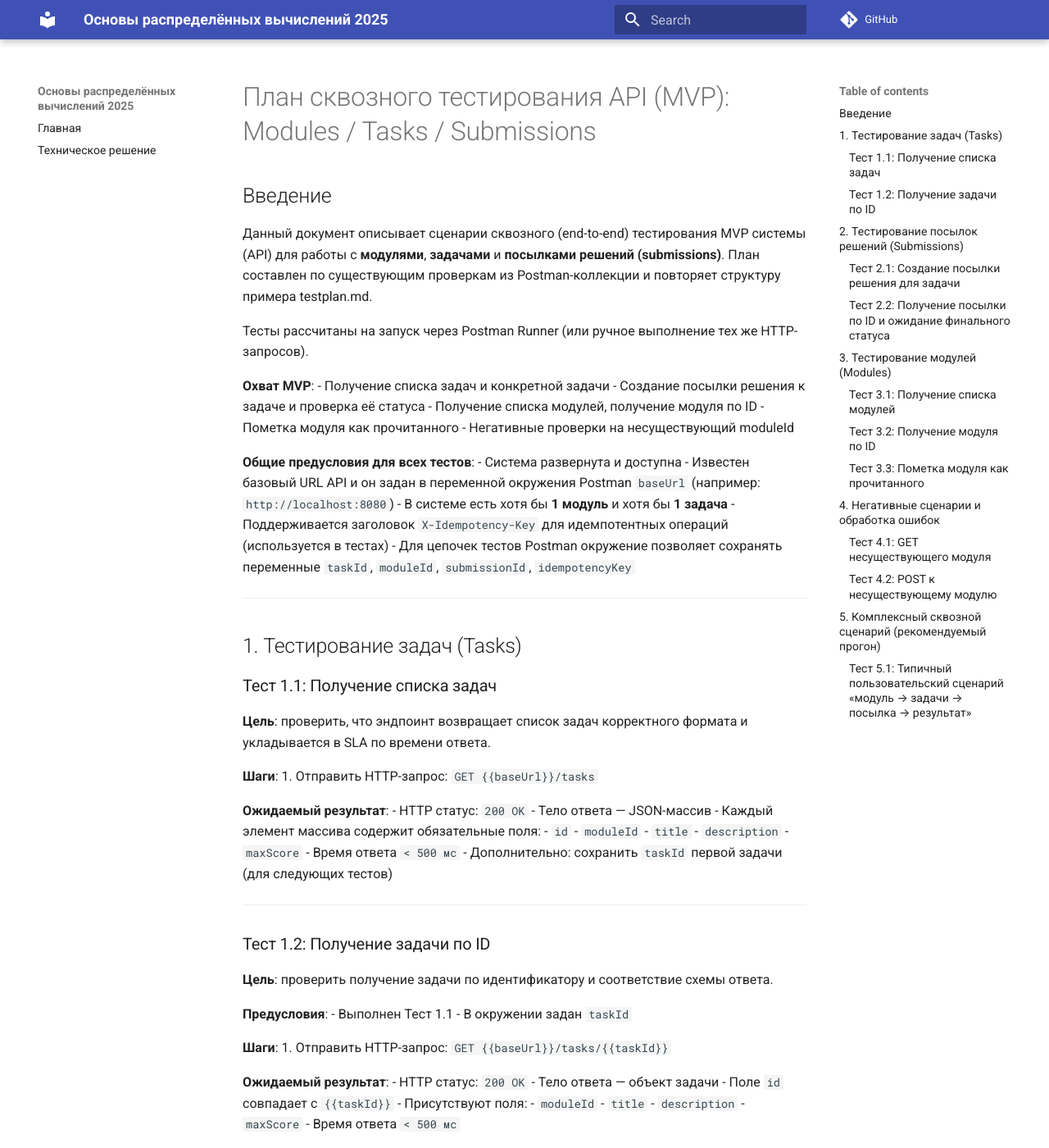
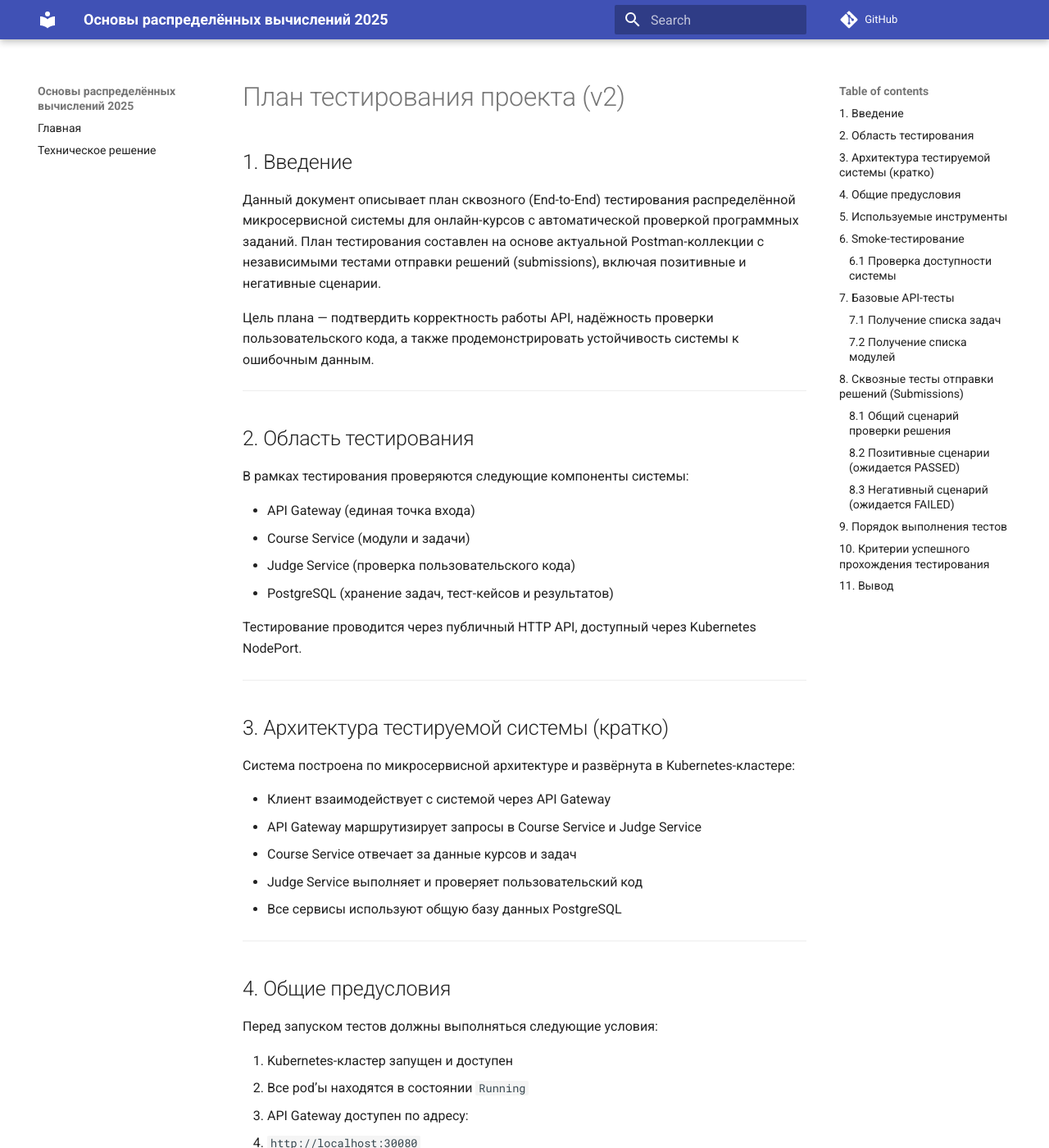
Before and after one commit to spbu-ds-practicum-2025/micro-rest, an MkDocs documentation site: the page built from docs/testplan_project.md, in a window 1280 px wide and 1400 px high. Shown: the whole window at 82% size. Built offline with MkDocs 1.6.1 and Material for MkDocs 9.7.7, drawn with Linux system fonts in a browser that asks for light colours; comment, search, counter and statistics services are not loaded; some of the changed text lies outside the part shown.

Commit message:
New test  plan

````diff
--- a/docs/testplan_project.md
+++ b/docs/testplan_project.md
@@ -1,286 +1,201 @@
-# План сквозного тестирования API (MVP): Modules / Tasks / Submissions
+# План тестирования проекта (v2)
 
-## Введение
+## 1. Введение
 
-Данный документ описывает сценарии сквозного (end-to-end) тестирования MVP системы (API) для работы с **модулями**, **задачами** и **посылками решений (submissions)**. План составлен по существующим проверкам из Postman-коллекции и повторяет структуру примера testplan.md.
+Данный документ описывает план сквозного (End-to-End) тестирования распределённой микросервисной системы для онлайн-курсов с автоматической проверкой программных заданий. План тестирования составлен на основе актуальной Postman-коллекции с независимыми тестами отправки решений (submissions), включая позитивные и негативные сценарии.
 
-Тесты рассчитаны на запуск через Postman Runner (или ручное выполнение тех же HTTP-запросов).
-
-**Охват MVP**:
-- Получение списка задач и конкретной задачи
-- Создание посылки решения к задаче и проверка её статуса
-- Получение списка модулей, получение модуля по ID
-- Пометка модуля как прочитанного
-- Негативные проверки на несуществующий moduleId
-
-**Общие предусловия для всех тестов**:
-- Система развернута и доступна
-- Известен базовый URL API и он задан в переменной окружения Postman `baseUrl` (например: `http://localhost:8080`)
-- В системе есть хотя бы **1 модуль** и хотя бы **1 задача**
-- Поддерживается заголовок `X-Idempotency-Key` для идемпотентных операций (используется в тестах)
-- Для цепочек тестов Postman окружение позволяет сохранять переменные `taskId`, `moduleId`, `submissionId`, `idempotencyKey`
+Цель плана — подтвердить корректность работы API, надёжность проверки пользовательского кода, а также продемонстрировать устойчивость системы к ошибочным данным.
 
 ---
 
-## 1. Тестирование задач (Tasks)
+## 2. Область тестирования
 
-### Тест 1.1: Получение списка задач
+В рамках тестирования проверяются следующие компоненты системы:
 
-**Цель**: проверить, что эндпоинт возвращает список задач корректного формата и укладывается в SLA по времени ответа.
+* API Gateway (единая точка входа)
+* Course Service (модули и задачи)
+* Judge Service (проверка пользовательского кода)
+* PostgreSQL (хранение задач, тест-кейсов и результатов)
 
-**Шаги**:
-1. Отправить HTTP-запрос:
-   ```
-   GET {{baseUrl}}/tasks
-   ```
-
-**Ожидаемый результат**:
-- HTTP статус: `200 OK`
-- Тело ответа — JSON-массив
-- Каждый элемент массива содержит обязательные поля:
-  - `id`
-  - `moduleId`
-  - `title`
-  - `description`
-  - `maxScore`
-- Время ответа `< 500 мс`
-- Дополнительно: сохранить `taskId` первой задачи (для следующих тестов)
+Тестирование проводится через публичный HTTP API, доступный через Kubernetes NodePort.
 
 ---
 
-### Тест 1.2: Получение задачи по ID
+## 3. Архитектура тестируемой системы (кратко)
 
-**Цель**: проверить получение задачи по идентификатору и соответствие схемы ответа.
+Система построена по микросервисной архитектуре и развёрнута в Kubernetes-кластере:
 
-**Предусловия**:
-- Выполнен Тест 1.1
-- В окружении задан `taskId`
-
-**Шаги**:
-1. Отправить HTTP-запрос:
-   ```
-   GET {{baseUrl}}/tasks/{{taskId}}
-   ```
-
-**Ожидаемый результат**:
-- HTTP статус: `200 OK`
-- Тело ответа — объект задачи
-- Поле `id` совпадает с `{{taskId}}`
-- Присутствуют поля:
-  - `moduleId`
-  - `title`
-  - `description`
-  - `maxScore`
-- Время ответа `< 500 мс`
+* Клиент взаимодействует с системой через API Gateway
+* API Gateway маршрутизирует запросы в Course Service и Judge Service
+* Course Service отвечает за данные курсов и задач
+* Judge Service выполняет и проверяет пользовательский код
+* Все сервисы используют общую базу данных PostgreSQL
 
 ---
 
-## 2. Тестирование посылок решений (Submissions)
+## 4. Общие предусловия
 
-### Тест 2.1: Создание посылки решения для задачи
+Перед запуском тестов должны выполняться следующие условия:
 
-**Цель**: проверить создание новой посылки к задаче и корректность формата ответа.
+1. Kubernetes-кластер запущен и доступен
+2. Все pod’ы находятся в состоянии `Running`
+3. API Gateway доступен по адресу:
 
-**Предусловия**:
-- Известен `taskId`
-- Сформирован новый UUID для `X-Idempotency-Key` (в Postman генерируется в pre-request скрипте)
+   * `http://localhost:30080`
+4. В базе данных присутствуют задачи с идентификаторами **1–17** и соответствующие test cases
+5. В API Gateway корректно настроена маршрутизация:
 
-**Шаги**:
-1. Сгенерировать `idempotencyKey` (UUID).
-2. Отправить HTTP-запрос:
-   ```
-   POST {{baseUrl}}/tasks/{{taskId}}/submissions
-   Headers:
-     Content-Type: application/json
-     X-Idempotency-Key: {{idempotencyKey}}
-   Body:
-   {
-     "code": "a, b = map(int, input().split()); print(a + b)",
-     "language": "python"
-   }
-   ```
-
-**Ожидаемый результат**:
-- HTTP статус: `201 Created`
-- Тело ответа содержит поля:
-  - `id` (сохранить как `submissionId`)
-  - `taskId` = `{{taskId}}`
-  - `status` ∈ `QUEUED | RUNNING | PASSED | FAILED`
-  - `language` = `"python"`
-  - `createdAt` (валидная дата/время)
-- Время ответа `< 500 мс`
+   * `POST /tasks/{id}/submissions` → Judge Service
+   * `GET /submissions/{id}` → Judge Service
+6. Для POST-запросов используется заголовок идемпотентности `X-Idempotency-Key`
 
 ---
 
-### Тест 2.2: Получение посылки по ID и ожидание финального статуса
+## 5. Используемые инструменты
 
-**Цель**: проверить получение посылки и корректное поведение статусов обработки (polling до финала).
-
-**Предусловия**:
-- Выполнен Тест 2.1
-- В окружении задан `submissionId`
-
-**Шаги**:
-1. Отправить HTTP-запрос:
-   ```
-   GET {{baseUrl}}/submissions/{{submissionId}}
-   ```
-2. Если `status` = `QUEUED` или `RUNNING`, повторять запрос периодически до получения финального статуса.
-
-**Ожидаемый результат**:
-- HTTP статус: `200 OK`
-- В ответе присутствуют поля:
-  - `id` = `{{submissionId}}`
-  - `taskId` = `{{taskId}}`
-  - `status` ∈ `QUEUED | RUNNING | PASSED | FAILED`
-  - `language`
-  - `createdAt`
-- Время ответа `< 500 мс`
-- При финальном статусе (`PASSED`/`FAILED`):
-  - присутствует `updatedAt`
-  - `updatedAt` ≥ `createdAt`
-  - если `status` = `PASSED`, присутствует `score` и это число
+* Postman (ручной запуск и отладка)
+* Postman Runner / Newman (автоматический прогон)
+* Kubernetes CLI (`kubectl`) для контроля состояния системы
 
 ---
 
-## 3. Тестирование модулей (Modules)
+## 6. Smoke-тестирование
 
-### Тест 3.1: Получение списка модулей
+### 6.1 Проверка доступности системы
 
-**Цель**: проверить, что API возвращает список модулей корректного формата и сохраняет moduleId для следующих шагов.
+**Цель:** убедиться, что система доступна через API Gateway.
 
-**Шаги**:
-1. Отправить HTTP-запрос:
-   ```
-   GET {{baseUrl}}/modules
-   ```
+**Запрос:**
 
-**Ожидаемый результат**:
-- HTTP статус: `200 OK`
-- Тело ответа — JSON-массив модулей
-- Для каждого элемента присутствуют поля:
-  - `id`
-  - `title`
-  - `description`
-  - `order` (число)
-  - `isRead` (boolean)
-- Время ответа `< 500 мс`
-- Сохранить `moduleId` первого модуля
+```
+GET /healthz
+```
+
+**Ожидаемый результат:**
+
+* HTTP статус `200 OK`
 
 ---
 
-### Тест 3.2: Получение модуля по ID
+## 7. Базовые API-тесты
 
-**Цель**: проверить корректность получения модуля по идентификатору, схему ответа и признак прочитанности.
+### 7.1 Получение списка задач
 
-**Предусловия**:
-- Выполнен Тест 3.1
-- В окружении задан `moduleId`
+**Запрос:**
 
-**Шаги**:
-1. Отправить HTTP-запрос:
-   ```
-   GET {{baseUrl}}/modules/{{moduleId}}
-   ```
+```
+GET /tasks
+```
 
-**Ожидаемый результат**:
-- HTTP статус: `200 OK`
-- Тело ответа — объект модуля
-- `id` = `{{moduleId}}`
-- Поля:
-  - `title`, `description`
-  - `order` — число
-  - `isRead` — boolean
-- Отдельная проверка: `isRead = true`
-- Время ответа `< 500 мс`
+**Ожидаемый результат:**
+
+* HTTP статус `200 OK`
+* Ответ содержит непустой массив задач
 
 ---
 
-### Тест 3.3: Пометка модуля как прочитанного
+### 7.2 Получение списка модулей
 
-**Цель**: проверить операцию отметки прочитанности и отсутствие тела ответа.
+**Запрос:**
 
-**Предусловия**:
-- Известен `moduleId`
-- Сформирован новый UUID для `X-Idempotency-Key`
+```
+GET /modules
+```
 
-**Шаги**:
-1. Сгенерировать `idempotencyKey` (UUID).
-2. Отправить HTTP-запрос:
-   ```
-   POST {{baseUrl}}/modules/{{moduleId}}
-   Headers:
-     X-Idempotency-Key: {{idempotencyKey}}
-   ```
-3. Сразу выполнить Тест 3.2 (GET /modules/{moduleId}) для подтверждения `isRead = true`.
+**Ожидаемый результат:**
 
-**Ожидаемый результат**:
-- HTTP статус: `204 No Content`
-- Тело ответа пустое
-- После этого GET /modules/{moduleId} возвращает `isRead = true`
+* HTTP статус `200 OK`
+* Ответ содержит непустой массив модулей
 
 ---
 
-## 4. Негативные сценарии и обработка ошибок
+## 8. Сквозные тесты отправки решений (Submissions)
 
-### Тест 4.1: GET несуществующего модуля
+### 8.1 Общий сценарий проверки решения
 
-**Цель**: проверить корректную ошибку при запросе несуществующего модуля.
+Каждый submission-тест выполняет следующий сценарий:
 
-**Шаги**:
-1. Отправить HTTP-запрос:
-   ```
-   GET {{baseUrl}}/modules/00000000-0000-0000-0000-000000000000
-   ```
+1. Отправка решения задачи
+2. Получение идентификатора submission
+3. Периодический опрос статуса проверки (polling)
+4. Получение финального результата проверки
 
-**Ожидаемый результат**:
-- HTTP статус: `404 Not Found`
-- Тело ошибки содержит поля:
-  - `errorId`
-  - `code`
-  - `message`
+**Формат запроса:**
+
+```
+POST /tasks/{taskId}/submissions
+Headers:
+  Content-Type: application/json
+  X-Idempotency-Key: <uuid>
+Body:
+  {"code": "<python-code>", "language": "python"}
+```
 
 ---
 
-### Тест 4.2: POST к несуществующему модулю
+### 8.2 Позитивные сценарии (ожидается PASSED)
 
-**Цель**: проверить корректную ошибку при попытке отметить несуществующий модуль прочитанным.
+**Цель:** подтвердить корректную работу пайплайна проверки для валидных решений.
 
-**Шаги**:
-1. Сгенерировать `idempotencyKey` (UUID).
-2. Отправить HTTP-запрос:
-   ```
-   POST {{baseUrl}}/modules/00000000-0000-0000-0000-000000000000
-   Headers:
-     X-Idempotency-Key: {{idempotencyKey}}
-   ```
+**Набор тестов:**
 
-**Ожидаемый результат**:
-- HTTP статус: `404 Not Found`
-- Тело ошибки содержит поля:
-  - `errorId`
-  - `code`
-  - `message`
+* Задачи с `taskId` от **1 до 17**
+* Для каждой задачи используется эталонное решение, соответствующее test cases в базе данных
+
+**Ожидаемый результат для каждого теста:**
+
+* POST-запрос возвращает `200` или `201`
+* В ответе присутствуют поля `id`, `taskId`, `status`
+* После polling финальный статус проверки — **`PASSED`**
+
+**Примечание:**
+
+* Все тесты независимы
+* Каждый тест создаёт собственный submission и не использует данные других тестов
 
 ---
 
-## 5. Комплексный сквозной сценарий (рекомендуемый прогон)
+### 8.3 Негативный сценарий (ожидается FAILED)
 
-### Тест 5.1: Типичный пользовательский сценарий «модуль → задачи → посылка → результат»
+**Цель:** убедиться, что система корректно обрабатывает неправильные решения.
 
-**Цель**: выполнить полный цикл, который покрывает ключевые интеграции между разделами API.
+**Запрос:**
 
-**Шаги**:
-1. Получить список модулей: `GET /modules` (сохранить `moduleId`)
-2. Отметить модуль прочитанным: `POST /modules/{moduleId}` → ожидать `204`
-3. Проверить модуль: `GET /modules/{moduleId}` → ожидать `isRead=true`
-4. Получить список задач: `GET /tasks` (сохранить `taskId`)
-5. Получить задачу: `GET /tasks/{taskId}`
-6. Создать посылку: `POST /tasks/{taskId}/submissions` (сохранить `submissionId`)
-7. Запрашивать статус посылки: `GET /submissions/{submissionId}` до `PASSED`/`FAILED`
-8. При `PASSED` убедиться, что есть `score`
+```
+POST /tasks/1/submissions
+Body:
+  {"code": "print('WRONG_ANSWER')", "language": "python"}
+```
 
-**Ожидаемый результат**:
-- Все шаги возвращают ожидаемые HTTP-статусы и данные схемы
-- На каждом шаге соблюдается ограничение по времени ответа, где оно указано в тестах
-- Нет неконсистентных данных (например, чужой `taskId`/`submissionId`)
+**Ожидаемый результат:**
+
+* POST-запрос возвращает `200` или `201`
+* После polling финальный статус проверки — **`FAILED`**
+
+---
+
+## 9. Порядок выполнения тестов
+
+Рекомендуемый порядок прогона:
+
+1. Smoke-тест (`/healthz`)
+2. Базовые API-тесты (`/tasks`, `/modules`)
+3. Позитивные submission-тесты (tasks 1–17, в любом порядке)
+4. Негативный submission-тест
+
+---
+
+## 10. Критерии успешного прохождения тестирования
+
+Тестирование считается успешным, если:
+
+* Все smoke и базовые API-тесты завершаются с кодом `200 OK`
+* Все позитивные submission-тесты завершаются со статусом `PASSED`
+* Негативный submission-тест завершается со статусом `FAILED`
+* Polling не завершается по таймауту
+
+---
+
+## 11. Вывод
+
+Данный план тестирования подтверждает корректную работу распределённой системы, надёжность механизма автоматической проверки пользовательского кода и устойчивость API к ошибочным входным данным. Независимость тестов обеспечивает воспроизводимость результатов и удобство автоматизированного прогона.
````
